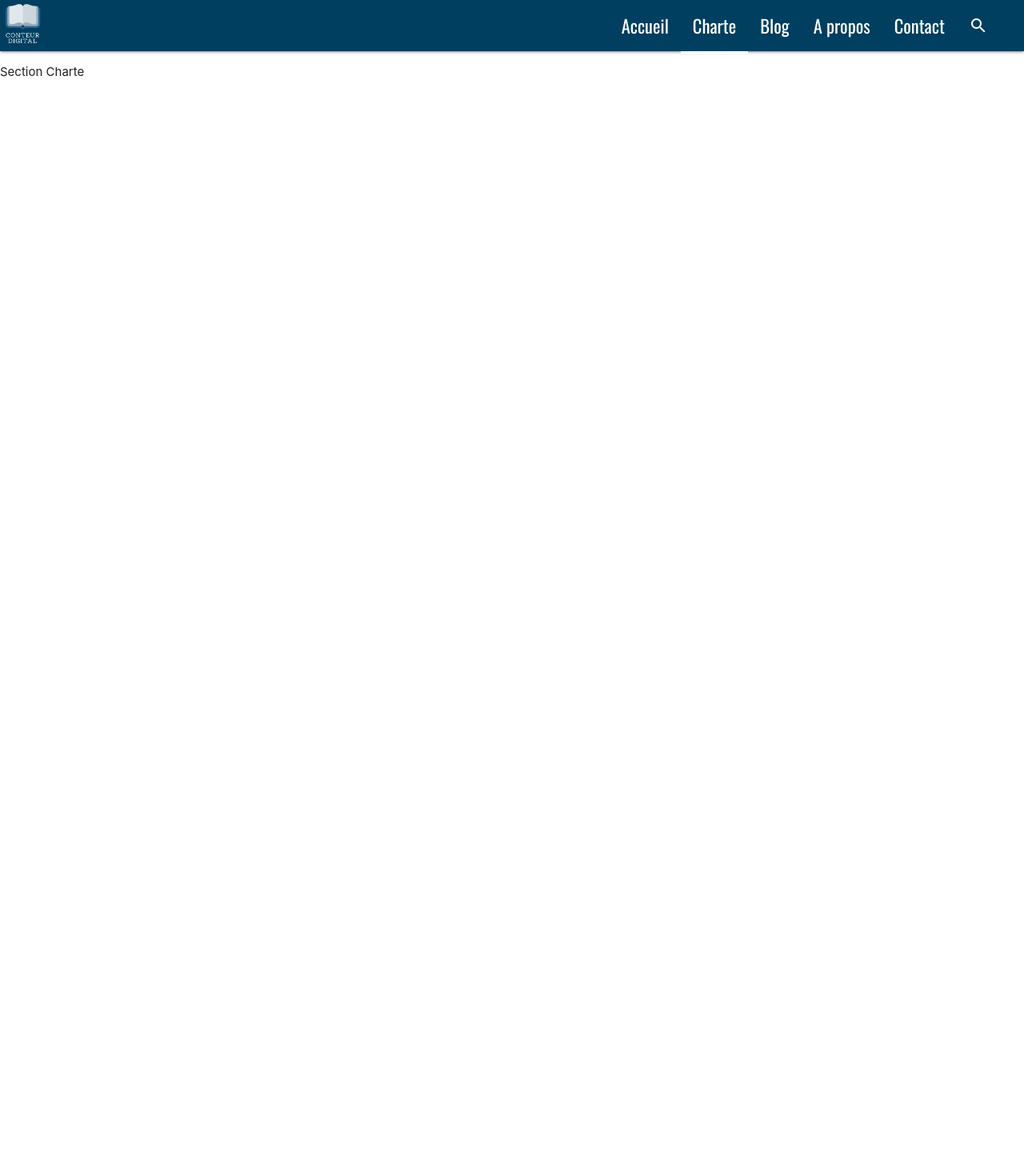
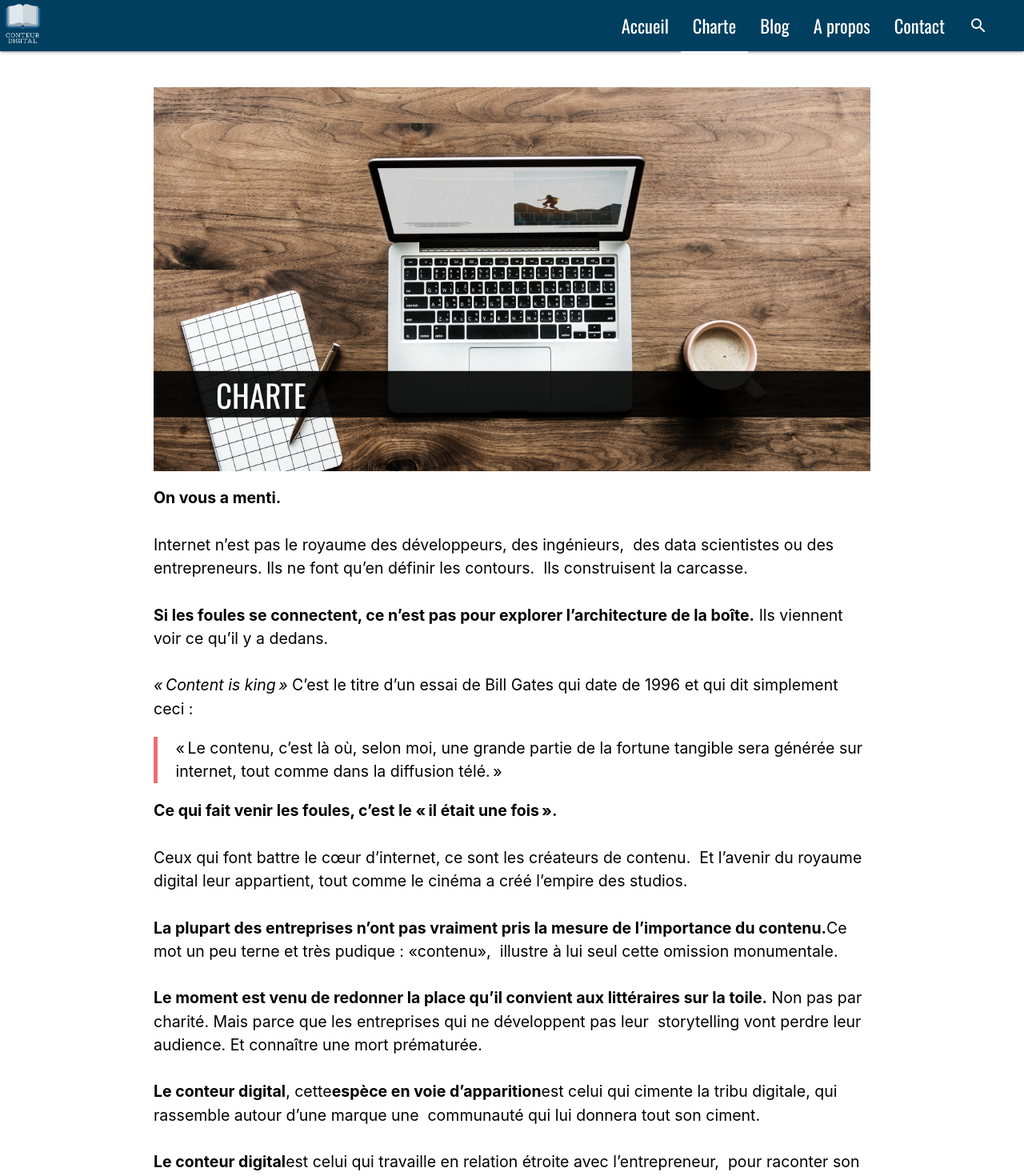
Before and after one commit to WildCodeSchool/paris-js-0918-groupe8-react, a React (Create React App) app: page /charte in a window 1280 px wide. Shown: the top 1470 px of the page at 80% size. Before the commit the page ends 800 px from the top, so only its background shows below. Built offline with nearby package versions, Linux system fonts and the light colour scheme.

Commit message:
chartepage

```diff
--- a/src/components/Service/service.jsx
+++ b/src/components/Service/service.jsx
@@ -19,7 +19,7 @@ const Service = () => (
             <div className="card-content">
               <h5 className="left-align"><b>Ecriture d'articles</b></h5>
               <hr />
-              <p className="left-align">Nous écrivons des articles de blog (thématisés, B2B, B2C), des articles actualités, et nous faisons aussi du blogging...</p>
+              <p className="left-align">Nous écrivons des articles de blog (thématisés, B2B, B2C), des articles actualités, et nous faisons aussi du </p>
               <br />
             </div>
           </div>
--- /dev/null
+++ b/src/components/chartepage/chartepage.css
@@ -0,0 +1,42 @@
+.chartepageglobal{
+/* font-family: 'Oswald', sans-serif; */
+color: black;
+font-size: 1.3em;
+
+}
+
+
+.testsitecoverimg{
+  background-image: url("../../assets/img/Imagechartefullresponsive.jpg");
+  background-repeat: no-repeat;
+  background-position: center;
+  background-size: cover;
+  height: 60vh;
+  margin-top: 5%;
+  position: relative;
+
+}
+
+.transbox {
+
+  opacity: 0.9;
+  position: absolute;
+  width: 100%;
+  top: 80%;
+  transform: translateY(-50%);
+}
+
+.transbox p {
+  color: #ffffff;
+  font-size: 2em;
+  text-indent:2em;
+  font-family: 'Oswald', sans-serif;
+
+}
+
+.bouttondevischarte{
+  display: flex;
+  justify-content: center;
+  margin-top: 10%;
+  margin-bottom: 10%;
+}
--- /dev/null
+++ b/src/components/chartepage/chartepage.jsx
@@ -0,0 +1,88 @@
+import React from 'react';
+import './chartepage.css';
+import { NavHashLink as NavLink } from 'react-router-hash-link';
+
+const Chartepage = () => (
+
+  <div className="chartepageglobal">
+    <div className="container">
+
+      <div className="testsitecoverimg">
+
+
+        <div className="transbox">
+          <p className="black">CHARTE</p>
+
+
+        </div>
+
+      </div>
+
+      <p>
+        <b>On vous a menti.</b>
+        <br />
+        <br />
+        Internet n’est pas le royaume des développeurs, des ingénieurs,&nbsp;
+        des data scientistes ou des entrepreneurs. Ils ne font qu’en définir les contours.&nbsp;
+        Ils construisent la carcasse.
+        <br />
+        <br />
+        <b>Si les foules se connectent, ce n’est pas pour explorer l’architecture de la boîte.</b>
+        &nbsp;Ils viennent voir ce qu’il y a dedans.
+        <br />
+        <br />
+        <i>« Content is king »</i>
+        &nbsp;C’est le titre d’un essai de Bill Gates qui date de 1996 et qui dit simplement ceci :
+        <blockquote>« Le contenu, c’est là où, selon moi, une grande partie de la fortune tangible sera générée sur internet, tout comme dans la diffusion télé. »</blockquote>
+
+        <b>Ce qui fait venir les foules, c’est le « il était une fois ».</b>
+        <br />
+        <br />
+
+        Ceux qui font battre le cœur d’internet, ce sont les créateurs de contenu.&nbsp;
+        Et l’avenir du royaume digital leur appartient, tout comme le cinéma a créé
+        l’empire des studios.
+        <br />
+        <br />
+        <b>La plupart des entreprises n’ont pas vraiment pris la mesure de l’importance du contenu.</b>
+          Ce mot un peu terne et très pudique : «contenu»,&nbsp;
+          illustre à lui seul cette omission monumentale.
+        <br />
+        <br />
+        <b>Le moment est venu de redonner la place qu’il convient aux littéraires sur la toile.</b>
+        &nbsp;Non pas par charité. Mais parce que les entreprises qui ne développent pas leur&nbsp;
+          storytelling vont perdre leur audience. Et connaître une mort prématurée.
+        <br />
+        <br />
+        <b>Le conteur digital</b>
+          , cette
+        <b>espèce en voie d’apparition</b>
+        est celui qui cimente la tribu digitale, qui rassemble autour d’une marque une&nbsp;
+        communauté qui lui donnera tout son ciment.
+        <br />
+        <br />
+        <b>Le conteur digital</b>
+        est celui qui travaille en relation étroite avec l’entrepreneur,&nbsp;
+        pour raconter son histoire à travers le world wide web.&nbsp;
+        Il collabore avec le développeur, pour donner sens et relief à un site internet.&nbsp;
+        Il fait équipe avec le marketeur, pour démultiplier la portée de ses messages.
+        <br />
+        <br />
+        <b>Si le contenu est roi, l’écriture est reine.</b>
+        <br />
+        <br />
+        Et le storytelling est un domaine technique, tout comme la programmation informatique.
+        La terrible vérité, c’est qu’il n’y a pas beaucoup de bons scénaristes.
+
+        Le conteur digital possède ce savoir-faire et le met à disposition de votre identité.
+      </p>
+      <div className="bouttondevischarte">
+        <NavLink exact smooth to='/#contact' className="waves-effect waves-light btn blue darken-1">Demander devis</NavLink>
+      </div>
+
+    </div>
+  </div>
+
+);
+
+export default Chartepage;
--- a/src/screens/Charte.jsx
+++ b/src/screens/Charte.jsx
@@ -1,10 +1,14 @@
 import React from 'react';
 import Navbar from '../components/navbar/navbar';
+import Footer from '../components/footer/footer';
+import Chartepage from '../components/chartepage/chartepage';
 
 const Charte = () => (
   <div>
     <Navbar />
-    <p>Section Charte</p>
+    <Chartepage />
+    <Footer />
+
   </div>
 );
 
```
Also changed, not shown: src/assets/img/Imagechartefullresponsive.jpg (added), src/assets/img/backgroundsky.jpg (added).
